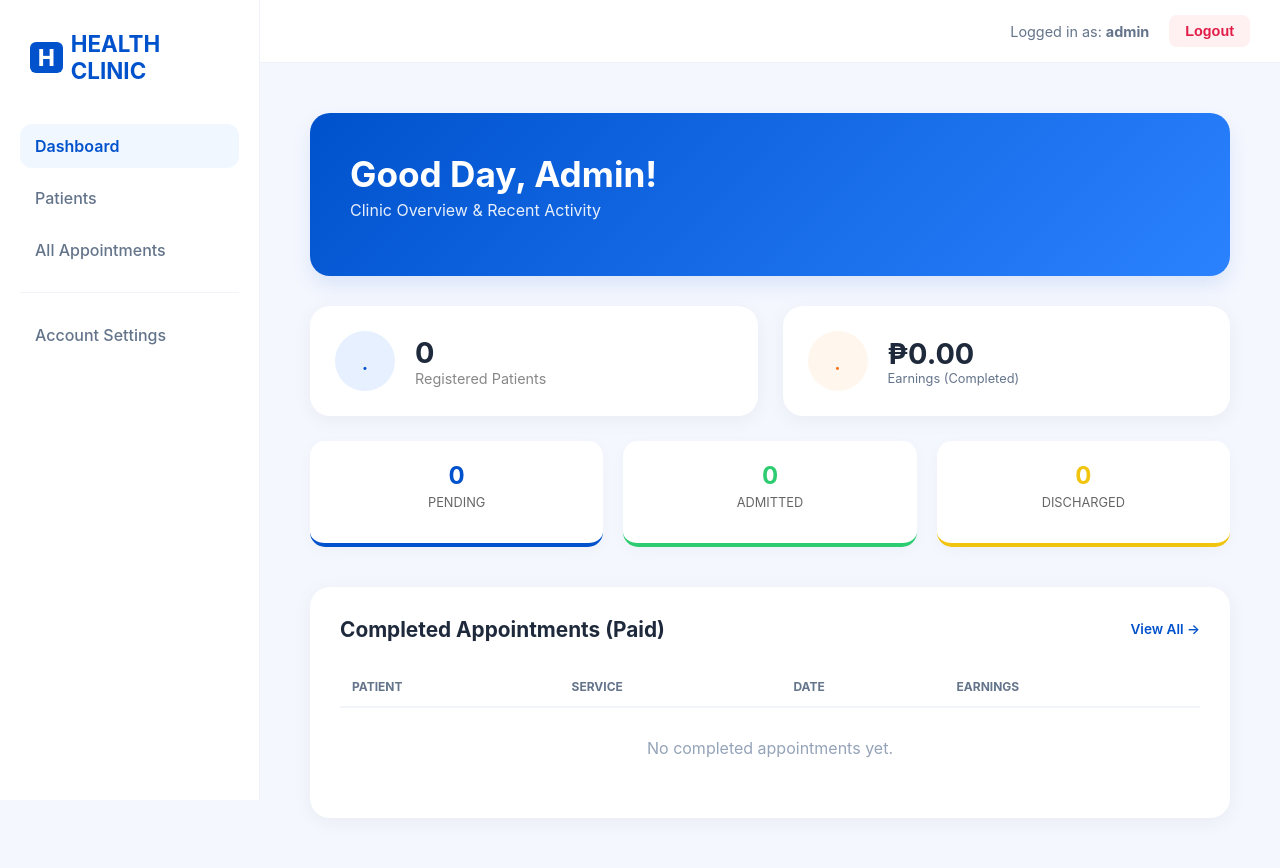
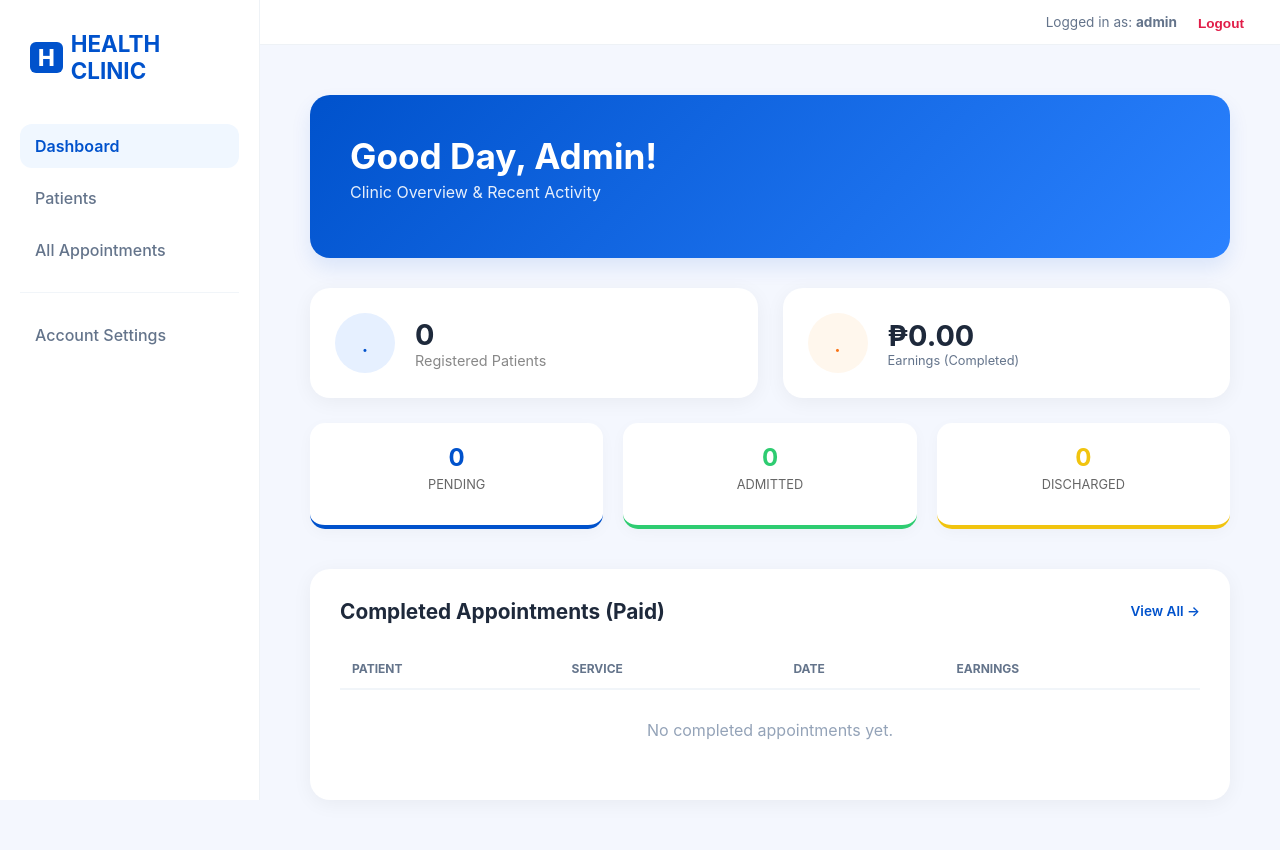
Before and after one commit to ramosjarod04-creator/health-clinic, a Django app: page / in a window 1280 px wide. After the commit the page ends 814 px from the top, so only its background shows below. Run offline with Django 5.2, Linux system fonts and the light colour scheme; a user stored in the database is signed in; data comes from the database, SQL or seed files in the repository; data that the repository does not hold is empty.

Commit message:
hasdhasssshe

```diff
--- a/appointments/templates/appointments/components/organisms/header.html
+++ b/appointments/templates/appointments/components/organisms/header.html
@@ -1,16 +1,9 @@
 <header class="main-header">
-    <div class="header-spacer"></div>
-
-    <div class="user-info-container">
-        <span class="user-name-text">
-            Logged in as: <strong>{{ user.username }}</strong>
-        </span>
-
+    <div class="mobile-spacer"></div> <div class="header-right">
+        <span class="user-label">Logged in as: <strong>{{ user.username }}</strong></span>
         <form action="{% url 'logout' %}" method="post" style="margin: 0;">
             {% csrf_token %}
-            <button type="submit" class="logout-btn">
-                Logout
-            </button>
+            <button type="submit" class="logout-link">Logout</button>
         </form>
     </div>
 </header>
@@ -18,75 +11,33 @@
 <style>
     .main-header {
         background: white;
-        padding: 15px 30px;
+        padding: 12px 30px;
         border-bottom: 1px solid #eef2f6;
         display: flex;
-        justify-content: space-between; /* Changed to space-between for mobile spacing */
+        justify-content: space-between;
         align-items: center;
         position: sticky;
         top: 0;
-        z-index: 1000;
-        transition: padding 0.3s;
+        z-index: 1000; /* Stays below the sidebar drawer */
     }
 
-    .user-info-container {
+    .header-right {
         display: flex;
         align-items: center;
-        gap: 20px;
-        margin-left: auto; /* Keeps content on the right */
+        gap: 15px;
+        margin-left: auto;
     }
 
-    .user-name-text {
-        font-size: 0.9rem;
-        color: #64748b;
+    .user-label { font-size: 0.85rem; color: #64748b; }
+
+    .logout-link {
+        background: none; border: none; color: #e11d48;
+        font-weight: 600; cursor: pointer; font-size: 0.85rem;
     }
 
-    .logout-btn {
-        background: #fff1f2;
-        border: none;
-        color: #e11d48;
-        font-weight: 600;
-        cursor: pointer;
-        font-size: 0.9rem;
-        padding: 8px 16px;
-        border-radius: 8px;
-        transition: background 0.2s;
-    }
-
-    .logout-btn:hover {
-        background: #ffe4e6;
-    }
-
-    .header-spacer {
-        display: none;
-        width: 60px; /* Width enough to clear the Drawer Button */
-    }
-
-    /* --- MOBILE RESPONSIVE --- */
     @media (max-width: 768px) {
-        .main-header {
-            padding: 10px 15px;
-        }
-
-        .header-spacer {
-            display: block; /* Shows on mobile to push user info away from drawer icon */
-        }
-
-        .user-name-text {
-            /* Hide the "Logged in as" text on very small screens to save space */
-            font-size: 0.8rem;
-        }
-
-        /* If user name is too long, we can hide the prefix */
-        @media (max-width: 480px) {
-            .user-name-text {
-                display: none; /* Only shows Logout button on tiny screens */
-            }
-        }
-
-        .logout-btn {
-            padding: 6px 12px;
-            font-size: 0.8rem;
-        }
+        .main-header { padding: 10px 15px; height: 60px; }
+        .mobile-spacer { width: 50px; display: block; } /* Space for hamburger icon */
+        .user-label { display: none; } /* Hide "Logged in as" on mobile to save space */
     }
 </style>
--- a/appointments/templates/appointments/components/organisms/navigation.html
+++ b/appointments/templates/appointments/components/organisms/navigation.html
@@ -46,12 +46,13 @@
 <div id="nav-overlay" class="overlay"></div>
 
 <style>
-    /* DESKTOP STYLES (Unchanged) */
+    /* DESKTOP BASE */
     .nav-container {
         width: 260px; background: white; height: 100vh; border-right: 1px solid #eef2f6;
-        padding: 30px 20px; position: fixed; left: 0; top: 0; z-index: 1001;
-        transition: transform 0.3s ease-in-out;
+        padding: 30px 20px; position: fixed; left: 0; top: 0; z-index: 1050;
+        transition: transform 0.3s cubic-bezier(0.4, 0, 0.2, 1);
     }
+
     .drawer-button { display: none; }
     .nav-logo-container { margin-bottom: 40px; padding-left: 10px; }
     .nav-logo { margin: 0; font-size: 1.4rem; color: #0052cc; display: flex; align-items: center; gap: 8px; }
```
Also changed, not shown: other parts of appointments/templates/appointments/components/organisms/navigation.html (+14 -18 lines), appointments/templates/appointments/components/organisms/navbar.html (+23 -57 lines).
